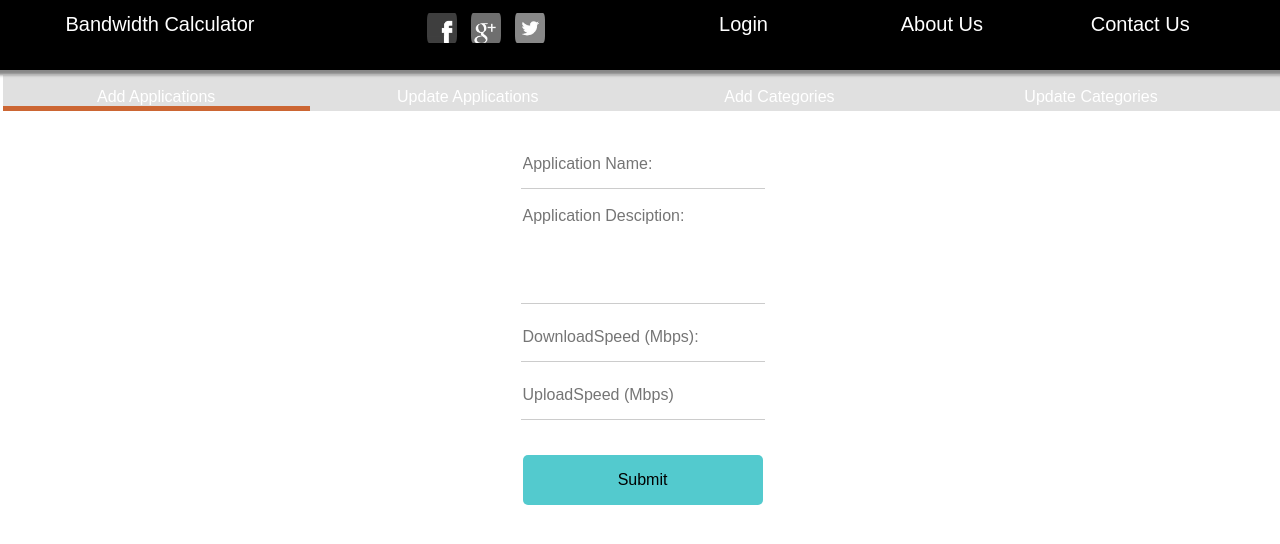
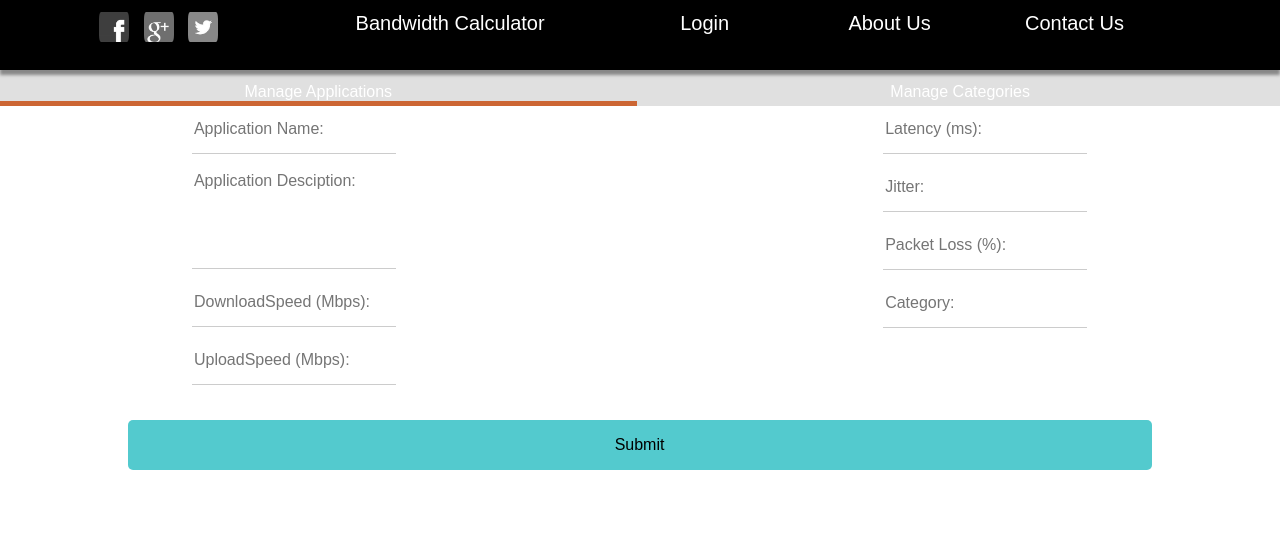
Before and after one commit to rohit-agarwal/k12BandwidthCalculatorApp, a plain HTML site: page index.html in a window 1280 px wide. Drawn offline with nearby package versions, Linux system fonts and the light colour scheme.

Commit message:
All UI related bugs fixed.

```diff
--- a/generic_more_than_600.css
+++ b/generic_more_than_600.css
@@ -1,5 +1,5 @@
 
-        html, body{
+        html{
             padding: 0px;
             border: 0px;
             left: 0px;
@@ -10,6 +10,12 @@
             height: 100%;
             min-width: 600px;
             font-family: 'ITC Avant Garde Gothic Demi', arial;
+            overflow:hidden;
+        }
+        body{
+            margin:0px;
+            width: 100%;
+            height:100%;
         }
         a{
             text-decoration:none;
@@ -20,13 +26,12 @@
             color: white;
         }
         .header {
-            position: fixed;
+            position: relative;
             top: 0px;
-            width: 101%;
-            margin-left: -1%;
-             box-shadow: 3px 5px 3px #888;
-            -moz-box-shadow: 3px 5px 3px #888;
-            -webkit-box-shadow: 3px 5px 3px #888;
+            width: 100%;
+             box-shadow: 0px 5px 3px #888;
+            -moz-box-shadow: 0px 5px 3px #888;
+            -webkit-box-shadow: 0px 5px 3px #888;
             height: 70px;
             background:rgba(255,255,255,1);
             z-index: 10;
@@ -37,16 +42,16 @@
             float: left;
                 position: relative;
                 left: 1%;
-                width: 50%;
+                width: 47%;
                 height: 100%;
                 display: inline;
                 vertical-align:middle;
         }
         .alignRight{
-                float: right;
+                float:left;
                 position: relative;
                 left: 1%;
-                width: 50%;
+                width: 47%;
                 height: 100%;
                 display: inline;
         }
@@ -96,12 +101,13 @@
         .main {
             min-width: 600px;
             display:block;
-            position: fixed;
+            position: relative;
             padding-left: 0.2%;
-            /*border: 1px solid blue;*/
-            top: 75px;
-            width: 99.5%;
-            height: 100%;
+            width: 100%;
+            float: left;
+            left: -3px;
+            height: 90%;
+            clear: both;
         }
         /*.footer{
             display:block;
@@ -112,7 +118,8 @@
         }*/
 .container {
   width: 100%;
-    position:fixed;
+    position:relative;
+    height: 100%;
 }
 
 .sub_menu_list{
@@ -125,7 +132,7 @@
     font-size: 100%;
 }
 .sub_menu_item{
-    width: 24%;
+    width: 49.8%;
     height: 100%;
     padding: 1% 0% 0% 0%;
     display: inline-block;
@@ -133,10 +140,11 @@
     margin: 0px auto;
     align-content:center;
     border-bottom: 5px solid #E0E0E0;
+    border: 5px;
     min-width:144px;
 }
 .sub_menu_item_selected{
-    width: 24%;
+    width: 49.8%;
     height: 100%;
     padding: 1% 0% 0% 0%;
     display: inline-block;
@@ -146,19 +154,36 @@
     border-bottom: 5px solid #CC6633;
     min-width:144px;
 }
-.signup {
-  margin: 0px auto;
-  width: 300px;
-  padding: 30px 20px;
+.form_container {
+
   background-color: white;
   text-align: center;
   border-radius: 5px 0 0 5px;
+  height:90%;
+    width: 100%;
+  overflow: auto;
+  float: left;
+
 }
-
+form{
+    height: 100%;
+}
+.form_inner_left{
+    display:inline-block;
+    margin: auto 0px;
+    width: 46%;
+    float:left;
+}
+.form_inner_right{
+    display:inline-block;
+    margin: auto 0px;
+    width: 46%;
+    float:right;
+}
 [type=text] {
   display: block;
   margin: 0 auto;
-  width: 80%;
+  width: 200px;
   border: 0;
   border-bottom: 1px solid rgba(0,0,0,.2);
   height: 45px;
@@ -175,10 +200,9 @@
 
 textarea{
     resize:none;
-    overflow-y:visible;
     display: block;
     margin: 0 auto;
-    width: 80%;
+    width: 200px;
     border: 0;
     border-bottom: 1px solid rgba(0,0,0,.2);
     height: 100px;
--- a/index.html
+++ b/index.html
@@ -28,17 +28,24 @@
         <div class="main" >
             <div class="container">
                 <div class="sub_menu_list">
-                    <div align="center" class="sub_menu_item_selected"><a href="#" class="sub_menu_links" id="_addApp_">Add Applications</a></div>
-                    <div align="center" class="sub_menu_item"><a href="#" class="sub_menu_links" id="_updateApp_">Update Applications</a></div>
-                    <div align="center" class="sub_menu_item"><a href="#" class="sub_menu_links" id="_addCatergory_">Add Categories</a></div>
-                    <div align="center" class="sub_menu_item"><a href="#" class="sub_menu_links" id="_updateCatergory_">Update Categories</a></div>
+                    <div align="center" class="sub_menu_item_selected"><a href="#" class="sub_menu_links" id="_manageApp_">Manage Applications</a></div>
+                    <div align="center" class="sub_menu_item"><a href="#" class="sub_menu_links" id="_manageCatergory_">Manage Categories</a></div>
                 </div>
-                <div class='signup'>
+                <div class='form_container'>
                  <form>
+                     <div class="form_inner_left">
                    <input type='text' id="_appName_" class="_textDisplaySize" placeholder='Application Name:' required="required" title="Application Name"  />
                    <textarea cols="40" id="_appDesc_" class="_textDisplaySize" placeholder='Application Desciption:' required="required" title="Application Description"></textarea>
-                   <input type='text' id="_downSpead_" placeholder='DownloadSpeed (Mbps):' required="required" pattern="[0-9]+([\.|,][0-9]+)?" title="DownloadSpeed (Mbps)"/>
-                   <input type='text' id="_upSpead" placeholder='UploadSpeed (Mbps)' required="required" pattern="[0-9]+([\.|,][0-9]+)?" title="UploadSpeed (Mbps)" />
+                   <input type='text' id="_downSpeed_" placeholder='DownloadSpeed (Mbps):' required="required" pattern="[0-9]+([\.|,][0-9]+)?" title="DownloadSpeed (Mbps)"/>
+                <input type='text' id="_upSpeed" placeholder='UploadSpeed (Mbps): ' required="required" pattern="[0-9]+([\.|,][0-9]+)?" title="UploadSpeed (Mbps)" />
+                         </div>
+                     <div class="form_inner_right">
+
+                    <input type='text' id="_latency" placeholder='Latency (ms): ' required="required" pattern="[0-9]+([\.|,][0-9]+)?" title="Latency (ms)" />
+                    <input type='text' id="_jitter" placeholder='Jitter: ' required="required" pattern="[0-9]+([\.|,][0-9]+)?" title="Jitter" />
+                    <input type='text' id="_packetLoss" placeholder='Packet Loss (%): ' required="required" pattern="[0-9]+([\.|,][0-9]+)?" title="Packet Loss (%)" />
+                    <input type='text' id="_catName_" class="_textDisplaySize" placeholder='Category:' required="required" title="Category"  />
+                         </div>
                    <input type='submit' placeholder='SUBMIT' />
                  </form>
               </div>
```
